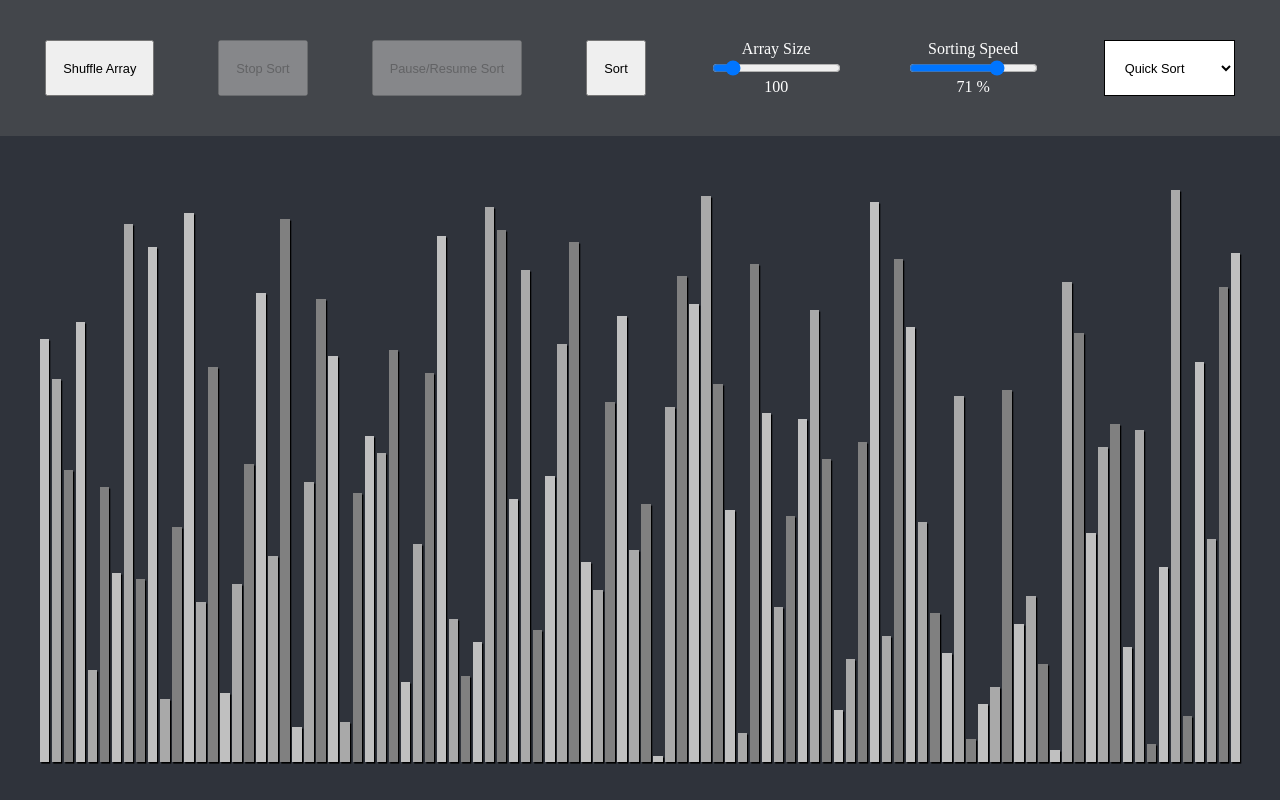
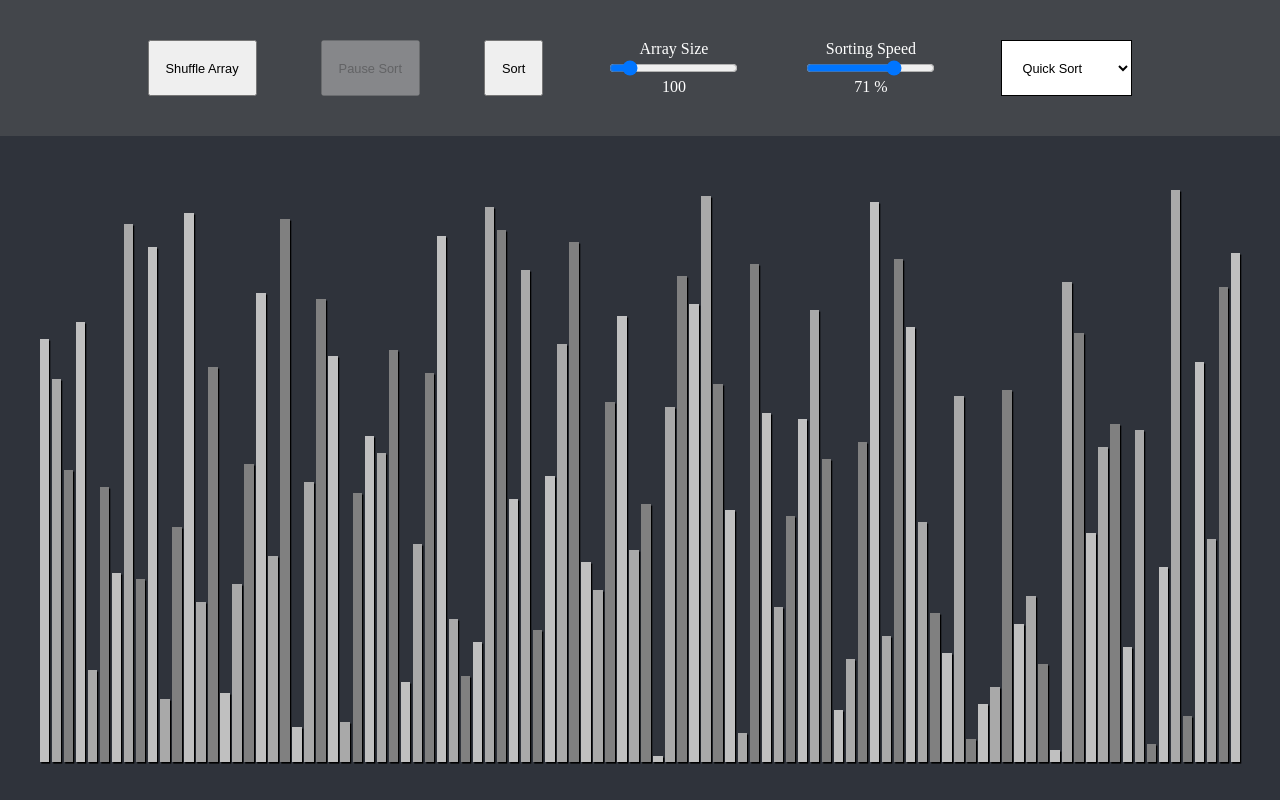
Before and after one commit to akorotky/sorting-visualizer, a React (Vite) app: page / in a window 1280 px wide. Built offline with nearby package versions, Linux system fonts and the light colour scheme.

Commit message:
simplified animation buttons

```diff
--- a/src/components/Toolbar.jsx
+++ b/src/components/Toolbar.jsx
@@ -136,31 +136,24 @@ function Toolbar({ animationState, dispatchAnimation }) {
       >
         Shuffle Array
       </button>
-
-      <button
-        className="toolbar-btn"
-        onClick={stopAnimation}
-        disabled={!isAnimationRunning}
-      >
-        Stop Sort
-      </button>
       <button
         className="toolbar-btn"
         onClick={pauseSorting}
         disabled={!isAnimationRunning}
       >
-        Pause/Resume Sort
+        {isAnimationPaused ? "Resume" : "Pause"} Sort
       </button>
       <button
         className="toolbar-btn"
-        onClick={() =>
-          sort(animationArray, Algorithms[sortSelectionRef.current.value])
+        onClick={
+          isAnimationRunning
+            ? stopAnimation
+            : () =>
+                sort(animationArray, Algorithms[sortSelectionRef.current.value])
         }
-        disabled={isAnimationRunning}
       >
-        Sort
+        {isAnimationRunning ? "Stop" : ""} Sort
       </button>
-
       <div className="slider">
         <label htmlFor="changeSize">Array Size</label>
         <input
```
